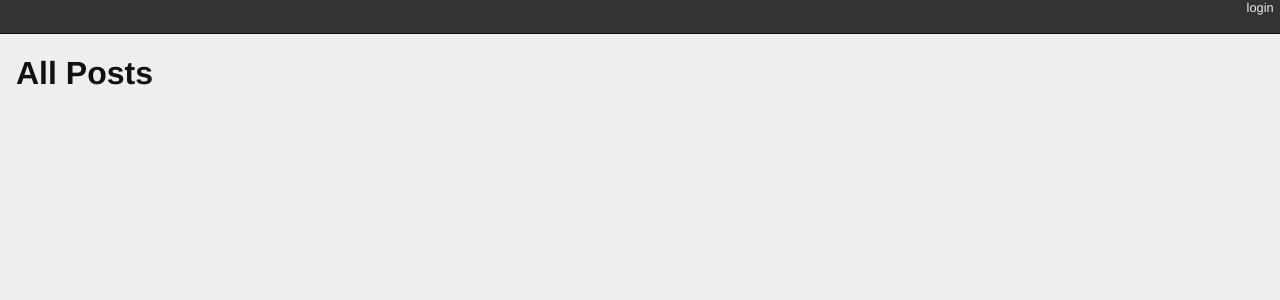
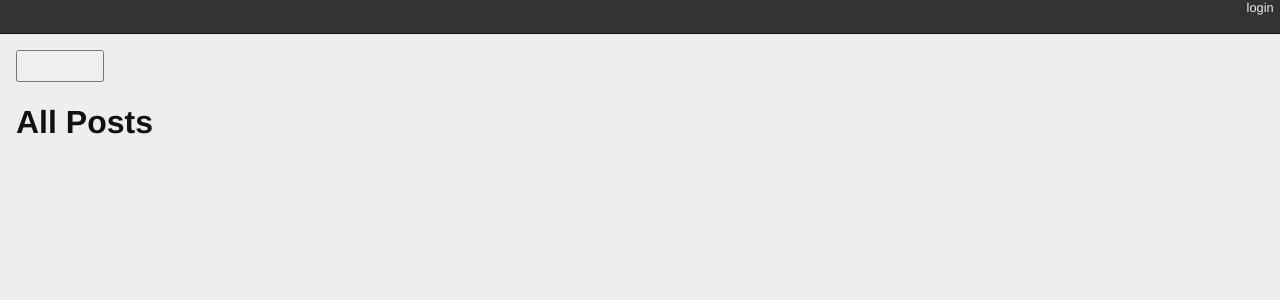
Before and after one commit to ColinKujala/django-blog, a Django app: page / in a window 1280 px wide. Shown: the top 300 px of the page. Run offline with Django 5.2, Linux system fonts and the light colour scheme; data that the repository does not hold is empty.

Commit message:
Adding functionality to add posts

```diff
--- a/blogging/static/django_blog.css
+++ b/blogging/static/django_blog.css
@@ -50,6 +50,21 @@ body {
 #content {
     margin: 0em 1em 1em;
 }
+#go-add {
+    color: #eee;
+    padding: 0.5em;
+    text-decoration: none;
+}
+#go-add a {
+    color: #eee;
+    padding: 0.5em;
+    text-decoration: none;
+}
+#go-add a:hover {
+    color: #eee;
+    padding: 0.5em;
+    text-decoration: underline;
+}
 
 ul#entries {
     list-style: none;
--- a/blogging/templates/blogging/list.html
+++ b/blogging/templates/blogging/list.html
@@ -1,5 +1,7 @@
 {% extends "base.html" %}
 {% block content %}
+    <p></p>
+    <button id="go-add"><a href="{% url 'add_post' %}">New Post</a></button>
     <h1>All Posts</h1>
     {% comment %} here is where the query happens {% endcomment %}
     {% for post in post_list %}
--- a/blogging/urls.py
+++ b/blogging/urls.py
@@ -1,8 +1,9 @@
 from django.urls import path
-from blogging.views import stub_view, BlogListView, BlogDetailView
+from blogging.views import stub_view, BlogListView, BlogDetailView, add_post_view
 
 
 urlpatterns = [
     path("", BlogListView.as_view(), name="blog_index"),
+    path("add/", add_post_view, name="add_post"),
     path("posts/<int:pk>/", BlogDetailView.as_view(), name="blog_detail"),
 ]
--- a/blogging/views.py
+++ b/blogging/views.py
@@ -1,9 +1,13 @@
-from django.shortcuts import render
+from datetime import datetime
+
+from django.shortcuts import render, redirect
 from django.http import HttpResponse, HttpResponseRedirect, Http404
 from django.template import loader
 from django.views.generic import ListView, DetailView
+from django.contrib import messages
 
 from blogging.models import Post
+from blogging.forms import AddPostForm
 
 
 def stub_view(request, *args, **kwargs):
@@ -69,3 +73,29 @@ and then making a body with that template.render(context),
 can instead just bring in the django.shortcuts.render and do
 render(request, 'some template.html', context)
 """
+
+
+def add_post_view(request):
+    """View for adding a post to the blog"""
+    if not request.user.is_authenticated:
+        messages.error(request, "Please log in to add posts.")
+        return redirect("account_login")
+    if request.method == "POST":
+        add_form = AddPostForm(request.POST)
+        new_post = add_form.save(commit=False)
+        new_post.author = request.user
+        new_post.published_date = datetime.now()
+        if add_form.is_valid():
+            new_post.save()
+            messages.success(request, ("Your post has been published!"))
+        else:
+            messages.error(request, "Error publishing your post")
+
+        return redirect("blog_index")
+
+    add_form = AddPostForm()
+    return render(
+        request=request,
+        template_name="blogging/add.html",
+        context={"add_form": add_form},
+    )
```
Also changed, not shown: blogging/forms.py (added, +9 -0 lines), blogging/templates/blogging/add.html (added, +10 -0 lines).
